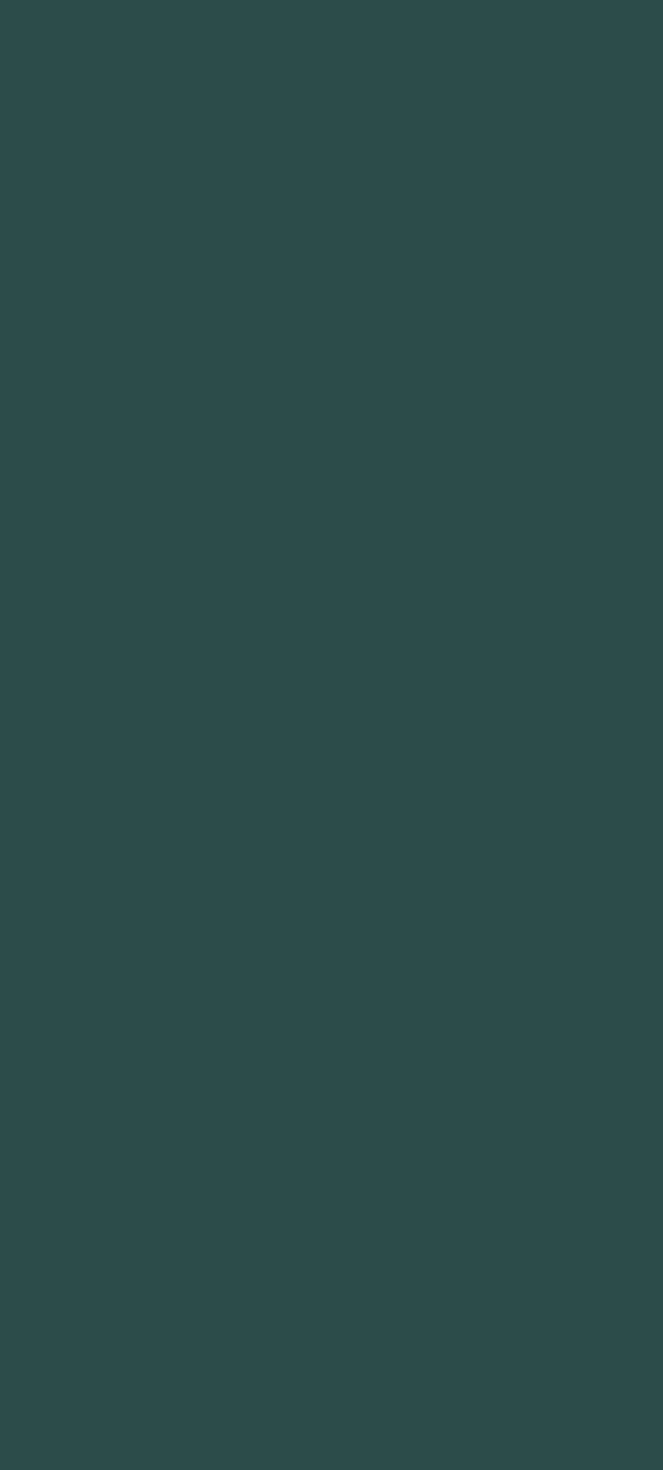
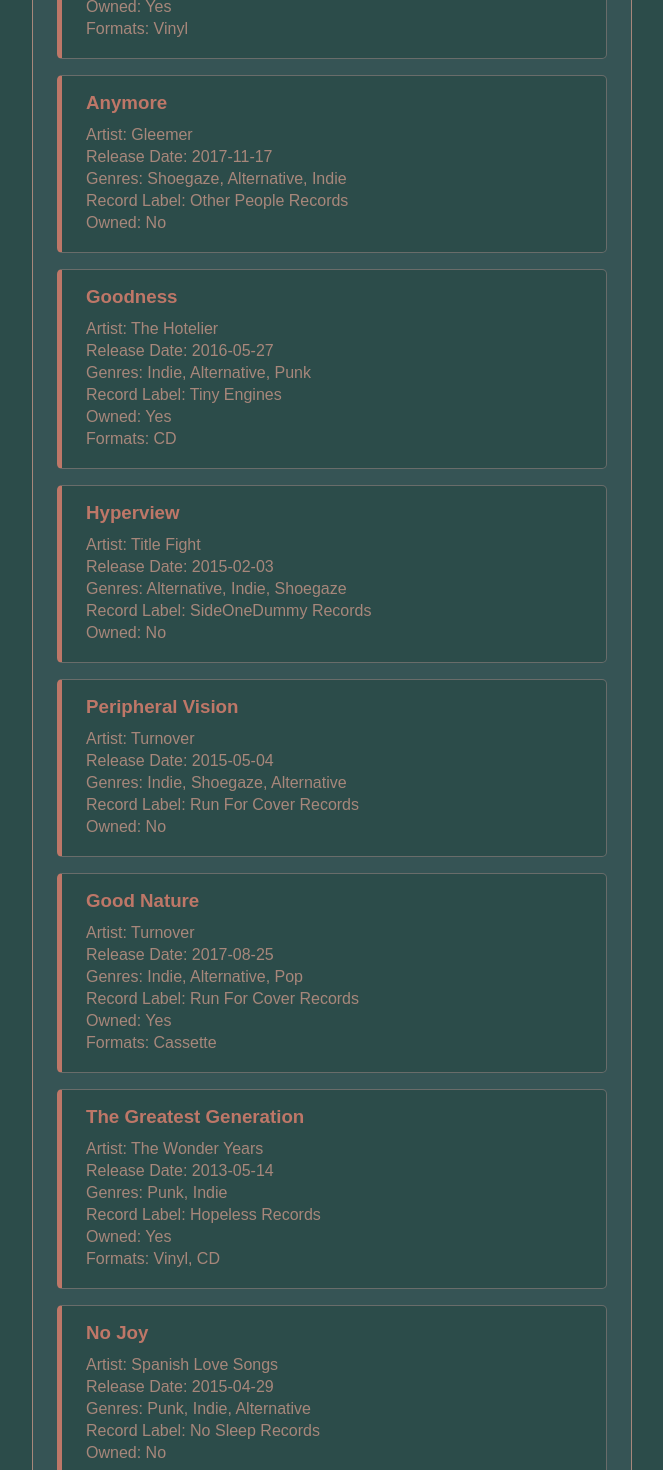
Before and after one commit to haysway/collection-manager-project, a React (Vite) app: page / in a window 1280 px wide. Shown: the part 1280-2750 px from the top of the page, without its empty margins (308-971 px from the left). Before the commit the page ends 800 px from the top, so only its background shows below. Built offline with nearby package versions, Linux system fonts and the light colour scheme.

Commit message:
feat: items can be deleted from the collection by clicking on it. note that there is no button, and no confirmation for the delete action

```diff
--- a/src/App.jsx
+++ b/src/App.jsx
@@ -4,7 +4,129 @@
 import './App.css'
 
 function App() {
-  const [albums, setAlbums] = useState([]);
+  //const [albums, setAlbums] = useState([]);
+  const [albums, setAlbums] = useState([
+    {
+        id: 1,
+        name: 'Distressor',
+        artist: 'Whirr',
+        date: '2010-05-30',
+        genres: ['Shoegaze', 'Alternative'],
+        label: 'Free Whirl',
+        owned: true,
+        formats: ['Vinyl', 'Cassette']
+    },
+    {
+        id: 2,
+        name: 'Peripheral Vision',
+        artist: 'Turnover',
+        date: '2015-05-04',
+        genres: ['Indie', 'Shoegaze', 'Alternative'],
+        label: 'Run For Cover Records',
+        owned: true,
+        formats: ['Vinyl', 'CD']
+    },
+    {
+        id: 3,
+        name: 'Floral Green',
+        artist: 'Title Fight',
+        date: '2012-09-18',
+        genres: ['Punk', 'Alternative', 'Indie'],
+        label: 'SideOneDummy Records',
+        owned: true,
+        formats: ['Vinyl']
+    },
+    {
+        id: 4,
+        name: 'Anymore',
+        artist: 'Gleemer',
+        date: '2017-11-17',
+        genres: ['Shoegaze', 'Alternative', 'Indie'],
+        label: 'Other People Records',
+        owned: false,
+        formats: []
+    },
+    {
+        id: 5,
+        name: 'Goodness',
+        artist: 'The Hotelier',
+        date: '2016-05-27',
+        genres: ['Indie', 'Alternative', 'Punk'],
+        label: 'Tiny Engines',
+        owned: true,
+        formats: ['CD']
+    },
+    {
+        id: 6,
+        name: 'Hyperview',
+        artist: 'Title Fight',
+        date: '2015-02-03',
+        genres: ['Alternative', 'Indie', 'Shoegaze'],
+        label: 'SideOneDummy Records',
+        owned: false,
+        formats: []
+    },
+    {
+        id: 7,
+        name: 'Peripheral Vision',
+        artist: 'Turnover',
+        date: '2015-05-04',
+        genres: ['Indie', 'Shoegaze', 'Alternative'],
+        label: 'Run For Cover Records',
+        owned: false,
+        formats: []
+    },
+    {
+        id: 8,
+        name: 'Good Nature',
+        artist: 'Turnover',
+        date: '2017-08-25',
+        genres: ['Indie', 'Alternative', 'Pop'],
+        label: 'Run For Cover Records',
+        owned: true,
+        formats: ['Cassette']
+    },
+    {
+        id: 9,
+        name: 'The Greatest Generation',
+        artist: 'The Wonder Years',
+        date: '2013-05-14',
+        genres: ['Punk', 'Indie'],
+        label: 'Hopeless Records',
+        owned: true,
+        formats: ['Vinyl', 'CD']
+    },
+    {
+        id: 10,
+        name: 'No Joy',
+        artist: 'Spanish Love Songs',
+        date: '2015-04-29',
+        genres: ['Punk', 'Indie', 'Alternative'],
+        label: 'No Sleep Records',
+        owned: false,
+        formats: []
+    },
+    {
+        id: 11,
+        name: 'Goodbye',
+        artist: 'Pity Sex',
+        date: '2013-07-16',
+        genres: ['Shoegaze', 'Punk', 'Alternative'],
+        label: 'Run For Cover Records',
+        owned: true,
+        formats: ['Vinyl']
+    },
+    {
+        id: 12,
+        name: 'Cave World',
+        artist: 'Viagra Boys',
+        date: '2022-07-08',
+        genres: ['Punk', 'Rock'],
+        label: 'YEAR0001',
+        owned: false,
+        formats: []
+    }
+]);
   const [artistFilter, setArtistFilter] = useState('');
   const [genreFilter, setGenreFilter] = useState('All');
   const [ownedFilter, setOwnedFilter] = useState(false);
@@ -30,6 +152,12 @@
     setAlbums((prevAlbums) => [album, ...prevAlbums]);
   }
 
+  const deleteAlbumHandler = (id) => {
+    setAlbums((prevAlbums) =>
+        prevAlbums.filter((album) => album.id !== id)
+    );
+  };
+
   return (
     <div>
       <h1>Album Collection</h1>
@@ -45,6 +173,7 @@
         onOwnedChange={setOwnedFilter}
         formatFilter={formatFilter}
         onFormatChange={setFormatFilter}
+        onDeleteAlbum={deleteAlbumHandler}
       />
 
     </div>
--- a/src/components/AlbumCard.jsx
+++ b/src/components/AlbumCard.jsx
@@ -1,6 +1,8 @@
 function AlbumCard(props) {
     return(
-        <div className="card album-card">
+        <div className="card album-card"
+        onClick={() => props.onDelete(props.id)}
+        >
             <h3>{props.name}</h3>
             <p>Artist: {props.artist}</p>
             <p>Release Date: {props.date}</p>
--- a/src/components/AlbumList.jsx
+++ b/src/components/AlbumList.jsx
@@ -24,6 +24,7 @@
                     props.items.map((album) => (
                         <AlbumCard
                             key={album.id}
+                            id={album.id}
                             name={album.name}
                             artist={album.artist}
                             date={album.date}
@@ -31,6 +32,7 @@
                             label={album.label}
                             owned={album.owned}
                             formats={album.formats}
+                            onDelete={props.onDeleteAlbum}
                         />
                     ))
                 )
```
